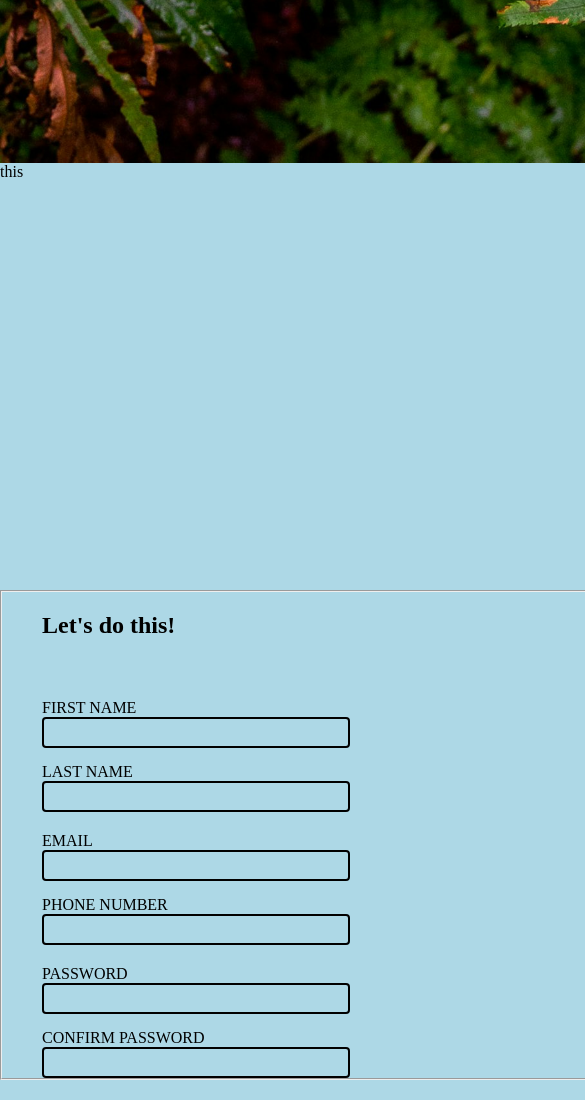
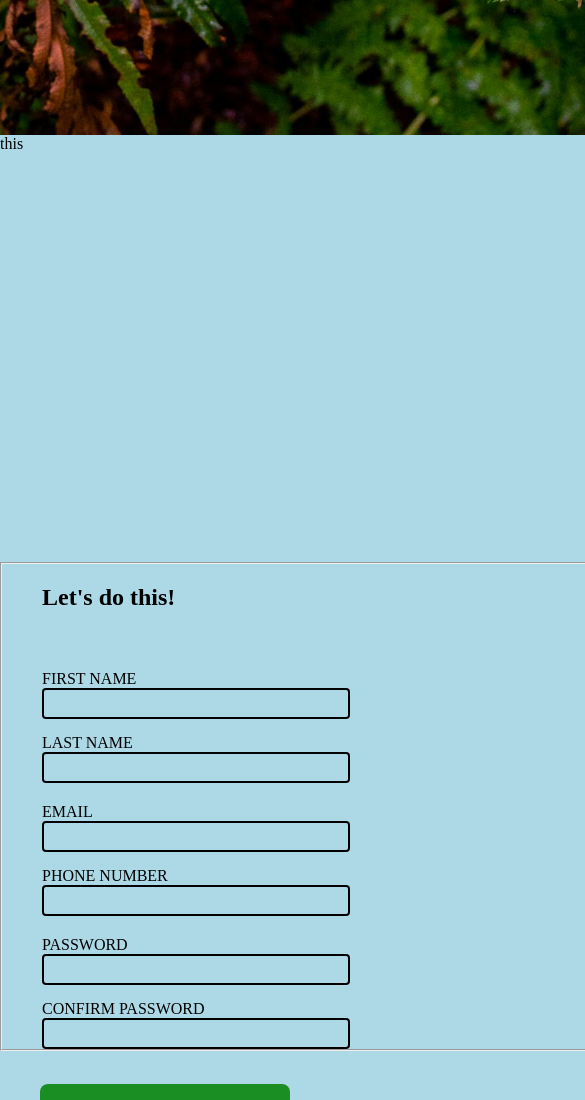
Before and after one commit to hibeenovul/Sign-up_form, a plain HTML site: page index.html in a window 390 px wide. Shown: the part 1080-2180 px from the top of the page, 585 px wide, since content can reach past the window. Drawn offline with Linux system fonts and the light colour scheme.

Commit message:
getting small screen media query set

```diff
--- a/style.css
+++ b/style.css
@@ -126,23 +126,25 @@ h4
     body
     {
         background-color:  lightblue;
+
     }
     .first-container
     {
         flex-direction: column;
         height: auto;
-        width: auto;
+        width: 810px;
     }
     .picture-side
     {
         flex-direction: column;
         height: auto;
-        width: auto;
+        width: 810px;
     }
     .second-side
     {
         width: 768px;
         background-color:  lightblue;
+        flex-direction: column;
     }
     .form
     {
@@ -153,12 +155,12 @@ h4
     .picture-side img
     {
         flex-direction: column;
-        width: 829px;
+        width: 100%;
         height: auto;
     }
     .text-area
     {
-        width: 829px;
+        width: 768px;
         height: 280px;
     }
     .odin-picture img
@@ -169,13 +171,13 @@ h4
     }
     .form-arrangement
     {
-        width: 829px;
+        width: 768px;
         height: 100%;
     }
     .first-last, .second-third,
     .forth-fifth
     {
-        width: 829px;
+        width: 768px;
         height: 100%;
         flex-direction: column;
         gap: 15px;
@@ -188,7 +190,7 @@ h4
     }
     .third-container
     {
-        width: 829px;
+        width: 768px;
         height: 100%;
         display: grid;
         margin-top: 100px;
```
